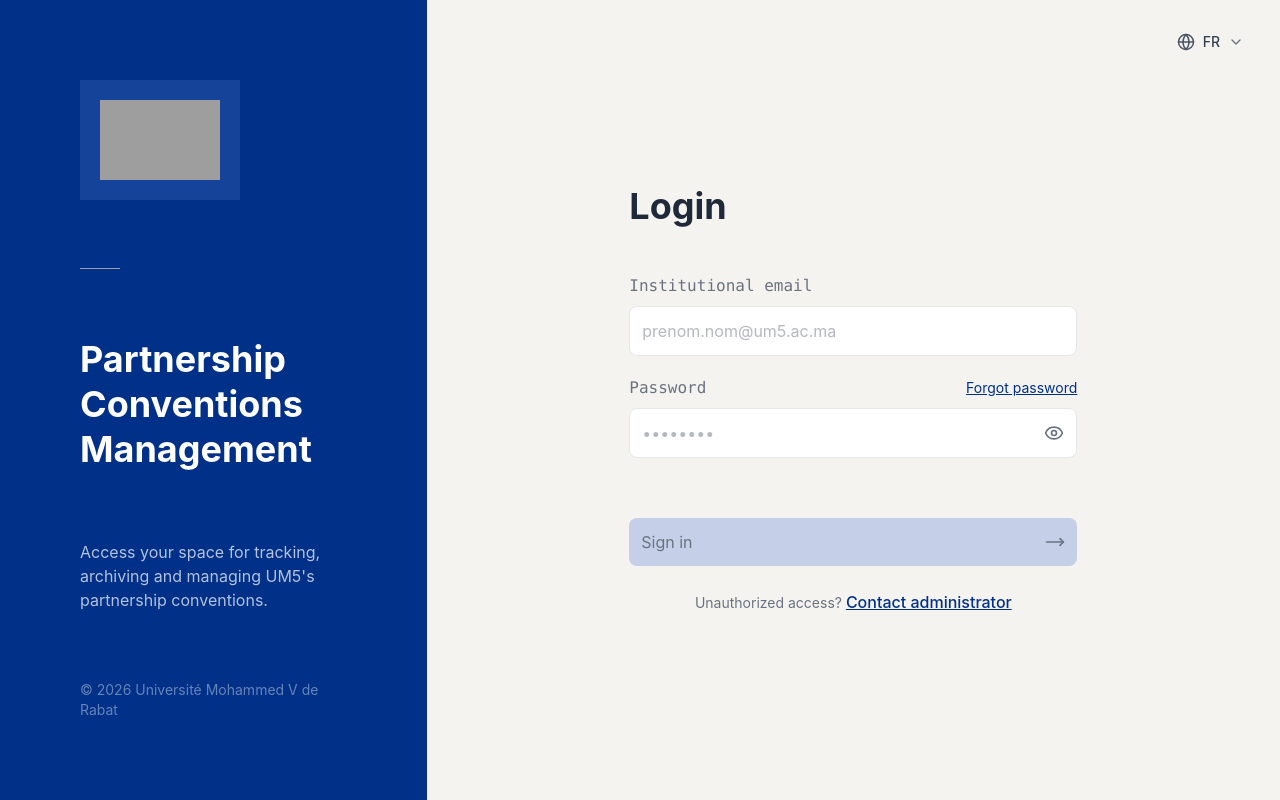
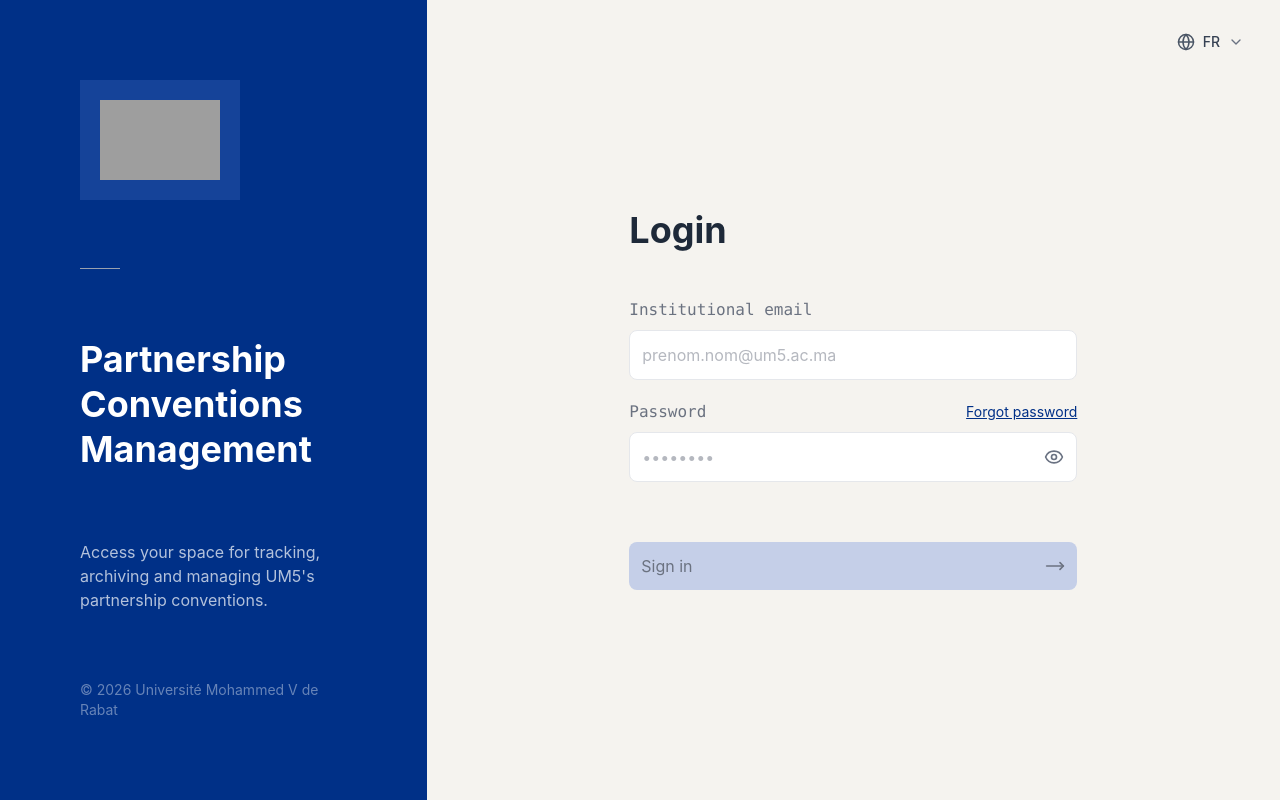
Before and after one commit to Imaneraiss/Convention-partnership, a React (Vite) app in the folder frontend/: page /login in a window 1280 px wide. Built offline with nearby package versions, Linux system fonts and the light colour scheme; grey boxes are pictures that could not be loaded; a web font is replaced by a local one.

Commit message:
Edit and Edit budget buttons

```diff
--- a/frontend/src/pages/Conventions/ConventionForm.jsx
+++ b/frontend/src/pages/Conventions/ConventionForm.jsx
@@ -50,13 +50,18 @@ export default function ConventionForm() {
   }, []);
 
   const fileRef = useRef(null);
+  const isAdmin = user?.is_admin === true;
+  const role = user?.role;
+  const canEdit = role === ROLES.CHARGE || isAdmin;
+  const canEditBudget = role === ROLES.SG;
 
-  const canEdit = user?.role === ROLES.CHARGE;
-  const canEditBudget = user?.role === ROLES.CHARGE || user?.role === ROLES.SG;
+
   const isExisting = !!id;
 
   const [isEditing, setIsEditing] = useState(!id);
   const [isEditingBudget, setIsEditingBudget] = useState(false);
+  const budgetEditable = isEditing || isEditingBudget;
+
 
   const [formData, setFormData] = useState({
     intitule: '', type: '', numero_reference: '', date_signature: '', date_expiration: '',
@@ -572,7 +577,7 @@ export default function ConventionForm() {
           <form onSubmit={handleSubmit}>
             {activeTab === 'general' && <GeneralTab formData={formData} partenaires={partenaires} motCle={motCle} setMotCle={setMotCle} onFormChange={handleFormChange} onPartenaireChange={handlePartenaireChange} onAddPartenaire={addPartenaire} onRemovePartenaire={removePartenaire} onAddMotCle={addMotCle} onRemoveMotCle={removeMotCle} readOnly={!isEditing} onExtractDocument={handleExtractDocument} onExtractedData={handleExtractedData} conventionId={id} isFromUpload={isFromUpload} uploadedFile={file} uploadedFileInfo={uploadedFileInfo} onFileChange={(newFile) => setFile(newFile)} />}
             {activeTab === 'committees' && <CommitteesTab readOnly={!isEditing} initialCommittees={committees} onChange={handleCommitteesChange} conventionId={id} dateSignature={formData.date_signature} />}
-            {activeTab === 'budget' && <BudgetTab readOnly={!isEditingBudget} initialBudget={budgetData} onChange={(newBudget) => setBudgetData(newBudget)} conventionId={id} budgetId={budgetData?.id} />}
+            {activeTab === 'budget' && <BudgetTab readOnly={!budgetEditable} initialBudget={budgetData} onChange={(newBudget) => setBudgetData(newBudget)} conventionId={id} budgetId={budgetData?.id} />}
             {activeTab === 'alerts' && <AlertsTab readOnly={!isEditing} conventionData={{ date_expiration: formData.date_expiration, comites: committees, budget: budgetData }} initialManualAlerts={alertsData.manual} onChange={setAlertsData} />}
           </form>
         </div>
--- a/frontend/src/pages/Login.jsx
+++ b/frontend/src/pages/Login.jsx
@@ -175,13 +175,7 @@ export default function Login() {
                         </div>
                     </form>
 
-                    {/* Lien vers admin (optionnel) */}
-                    <div className="text-center mt-6 text-xs sm:text-sm text-gray-500">
-                        {t("auth.unauthorized")}{" "}
-                        <a href="#" className="text-[#003087] text-sm sm:text-base underline font-medium">
-                            {t("auth.contactAdmin")}
-                        </a>
-                    </div>
+
                 </div>
             </section>
         </div>
```
